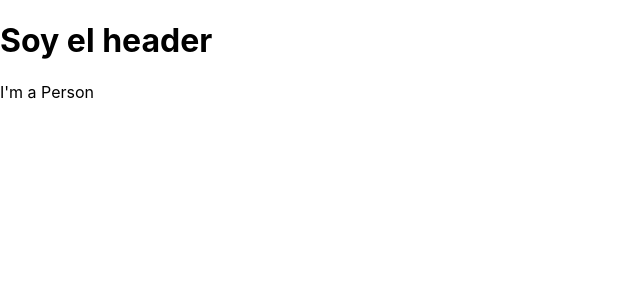
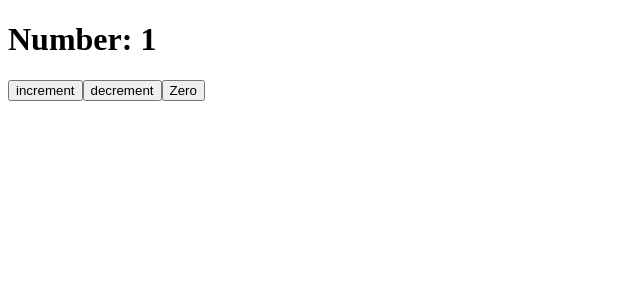
Before and after one commit to VictorYugo/Agenda-creada-en-React, a React (Create React App) app in the folder Proyecto/hello-cra/: page / in a window 1280 px wide. Shown: the top 300 px of the page, without its empty margins (0-640 px from the left). Built offline with nearby package versions, Linux system fonts and the light colour scheme.

Commit message:
componentes

```diff
--- a/Proyecto/hello-cra/src/App.js
+++ /dev/null
@@ -1,17 +0,0 @@
-import React from 'react';
-import './App.css';
-
-//Components
-import Header from './components/Header'
-import Person from './components/Person'
-
-function App() {
-  return (
-    <>
-    <Header></Header>
-    <Person></Person>
-    </>
-  );
-}
-
-export default App;
--- /dev/null
+++ b/Proyecto/hello-cra/src/App.jsx
@@ -0,0 +1,52 @@
+import React, {Component} from 'react';
+import './App.css';
+/*
+//Components
+import Header from './components/Header'
+import Person from './components/Person'
+
+function App() {
+  return (
+    <>
+    <Header></Header>
+    <Person name="Axe" age={27}></Person>
+    <Person name="Victor" age={17}></Person>
+    <Person name="Yesica" age={22}></Person>
+    </>
+  );
+}*/
+
+class App extends Component {
+
+  state = {
+    numero: 1
+  }
+  handleClick = () => {
+    this.setState({
+      numero: this.state.numero+1
+    })
+  }
+  handleClickDecrement = () => {
+    this.setState({
+      numero: this.state.numero-1
+    })
+  }
+  handleClickZero = () => {
+    this.setState({
+      numero: this.state.numero-this.state.numero
+    })
+  }
+
+  render() {
+    return (
+      <div>
+        <h1>Number: {this.state.numero} </h1>
+        <button onClick={this.handleClick} >increment</button>
+        <button onClick={this.handleClickDecrement}>decrement</button>
+        <button onClick={this.handleClickZero}>Zero</button>
+      </div>
+    );
+  }
+}
+
+export default App;
--- a/Proyecto/hello-cra/src/components/Person.jsx
+++ b/Proyecto/hello-cra/src/components/Person.jsx
@@ -1,9 +1,10 @@
 import React from 'react';
 
-const Person = () => {
+const Person = ({name,age}) => {
+
     return (
         <>
-            <p>I'm a Person</p>
+            <p>Soy {name} y tengo {age} años</p>
         </>
     )
 }
--- a/Proyecto/hello-cra/src/index.js
+++ b/Proyecto/hello-cra/src/index.js
@@ -1,17 +1,6 @@
 import React from 'react';
 import ReactDOM from 'react-dom';
-import './index.css';
 import App from './App';
-import reportWebVitals from './reportWebVitals';
 
-ReactDOM.render(
-  <React.StrictMode>
-    <App />
-  </React.StrictMode>,
-  document.getElementById('root')
-);
 
-// If you want to start measuring performance in your app, pass a function
-// to log results (for example: reportWebVitals(console.log))
-// or send to an analytics endpoint. Learn more: https://bit.ly/CRA-vitals
-reportWebVitals();
+ReactDOM.render(<App />, document.getElementById('root'));
```
